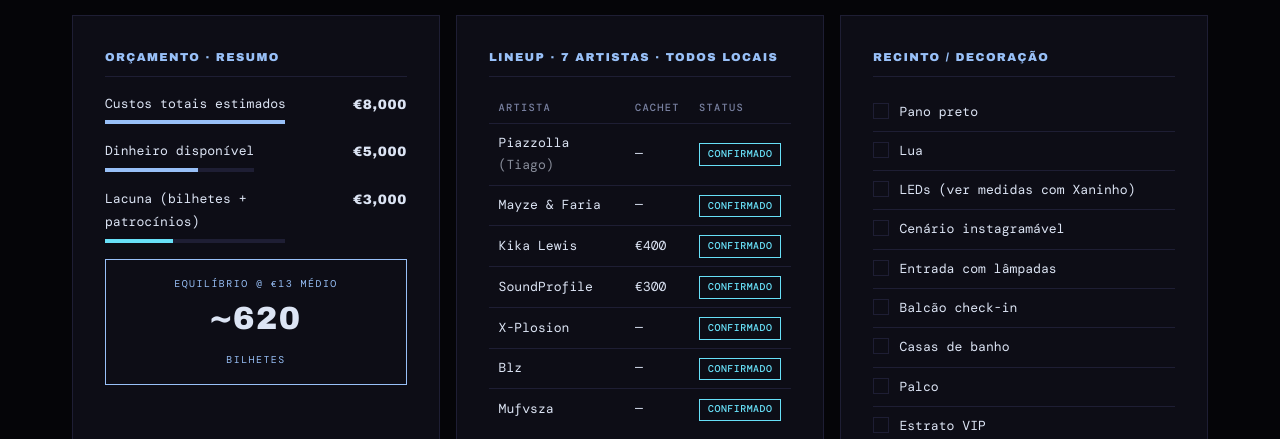
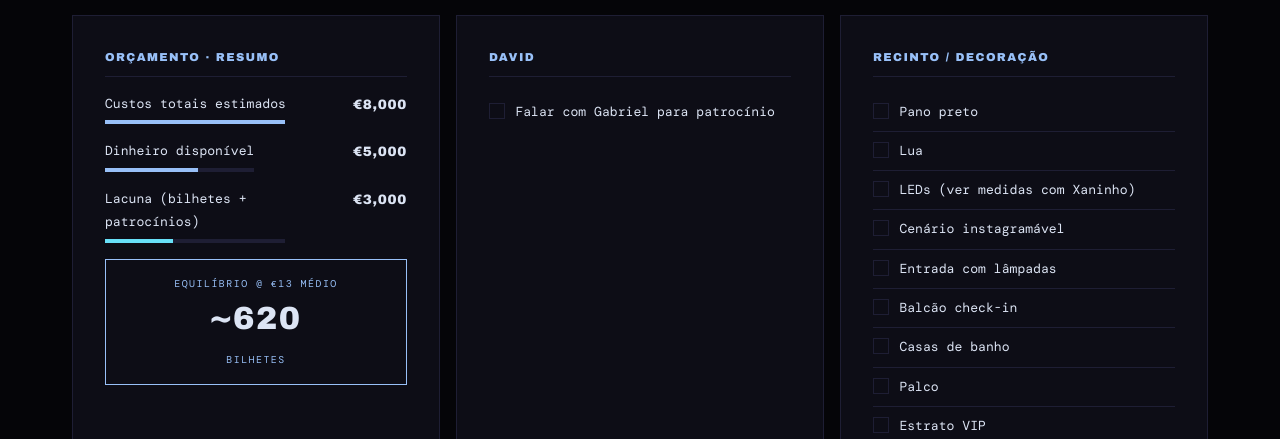
Before and after one commit to LiminalConsulting/BeatNonStop, a plain HTML site: page plan.html in a window 1280 px wide. Shown: the part 478-917 px from the top of the page. Drawn offline with nearby package versions, Linux system fonts and the light colour scheme; a web font is replaced by a local one.

Commit message:
sync: plan dashboard — remove Lineup card, add David section (Gabriel sponsorship), drop artist fees
Processes 3 actionable inbox items:
- @DavidPereira99: remove 'LINEUP · 7 ARTISTAS · TODOS LOCAIS'
- @DavidPereira99: new 'David' section with 'Falar com Gabriel para patrocínio'
- @Tiago: remove artist prices (subsumed by lineup removal)

```diff
--- a/data/state.json
+++ b/data/state.json
@@ -7,7 +7,7 @@
     "venue_maps": "https://maps.app.goo.gl/aC4kPkFJXYkEJfN36?g_st=ic",
     "capacity": 2000,
     "domain": "beatnonstop.live",
-    "last_sync": "2026-04-15T13:20:00Z",
+    "last_sync": "2026-04-16T00:00:00Z",
     "last_sync_by": "claude-code"
   },
   "tickets": {
--- a/plan.html
+++ b/plan.html
@@ -89,30 +89,13 @@
   <div class="plan-card">
     <div class="plan-card-header">
       <span class="plan-card-title">
-        <span data-lang="en">Lineup · 7 Artists · All Local</span>
-        <span data-lang="pt">Lineup · 7 Artistas · Todos locais</span>
+        <span data-lang="en">David</span>
+        <span data-lang="pt">David</span>
       </span>
     </div>
-    <table>
-      <thead><tr>
-        <th><span data-lang="en">Artist</span><span data-lang="pt">Artista</span></th>
-        <th><span data-lang="en">Fee</span><span data-lang="pt">Cachet</span></th>
-        <th>Status</th>
-      </tr></thead>
-      <tbody>
-        <tr><td>Piazzolla <span style="opacity:.6">(Tiago)</span></td><td>—</td><td><span class="badge badge-active"><span data-lang="en">Confirmed</span><span data-lang="pt">Confirmado</span></span></td></tr>
-        <tr><td>Mayze &amp; Faria</td><td>—</td><td><span class="badge badge-active"><span data-lang="en">Confirmed</span><span data-lang="pt">Confirmado</span></span></td></tr>
-        <tr><td>Kika Lewis</td><td>€400</td><td><span class="badge badge-active"><span data-lang="en">Confirmed</span><span data-lang="pt">Confirmado</span></span></td></tr>
-        <tr><td>SoundProfile</td><td>€300</td><td><span class="badge badge-active"><span data-lang="en">Confirmed</span><span data-lang="pt">Confirmado</span></span></td></tr>
-        <tr><td>X-Plosion</td><td>—</td><td><span class="badge badge-active"><span data-lang="en">Confirmed</span><span data-lang="pt">Confirmado</span></span></td></tr>
-        <tr><td>Blz</td><td>—</td><td><span class="badge badge-active"><span data-lang="en">Confirmed</span><span data-lang="pt">Confirmado</span></span></td></tr>
-        <tr><td>Mufvsza</td><td>—</td><td><span class="badge badge-active"><span data-lang="en">Confirmed</span><span data-lang="pt">Confirmado</span></span></td></tr>
-      </tbody>
-    </table>
-    <div style="font-family:var(--font-body);font-size:.72rem;color:var(--color-moon-dim);margin-top:.8rem;line-height:1.6">
-      <span data-lang="en">2 rappers + 5 DJs · house → techno. 4 artists perform for exposure/logistics only. €100 success bonus to 6 non-Tiago artists if event goes well.</span>
-      <span data-lang="pt">2 rappers + 5 DJs · house → techno. 4 artistas tocam por exposição/logística. Bónus de €100 aos 6 artistas (excl. Tiago) se evento correr bem.</span>
-    </div>
+    <ul class="plan-checklist">
+      <li><span class="check-box"></span><span class="task-text"><span data-lang="en">Talk to Gabriel about sponsorship</span><span data-lang="pt">Falar com Gabriel para patrocínio</span></span></li>
+    </ul>
   </div>
 
   <div class="plan-card">
```
Also changed, not shown: data/inbox.md (+0 -26 lines), data/transcript.md (+1 -0 lines).
